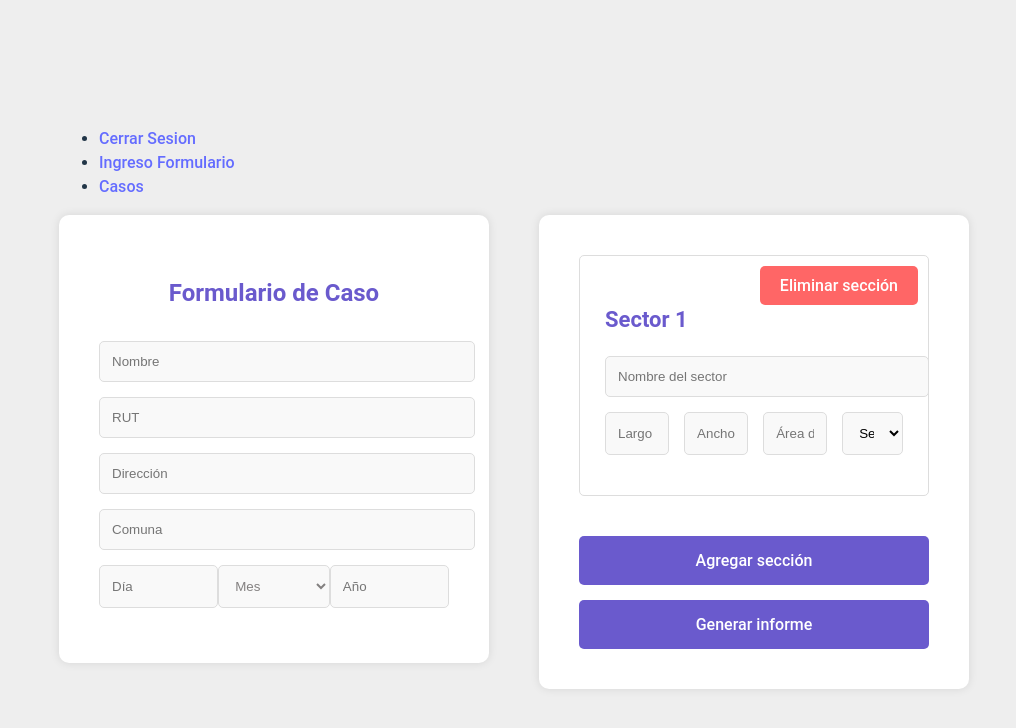
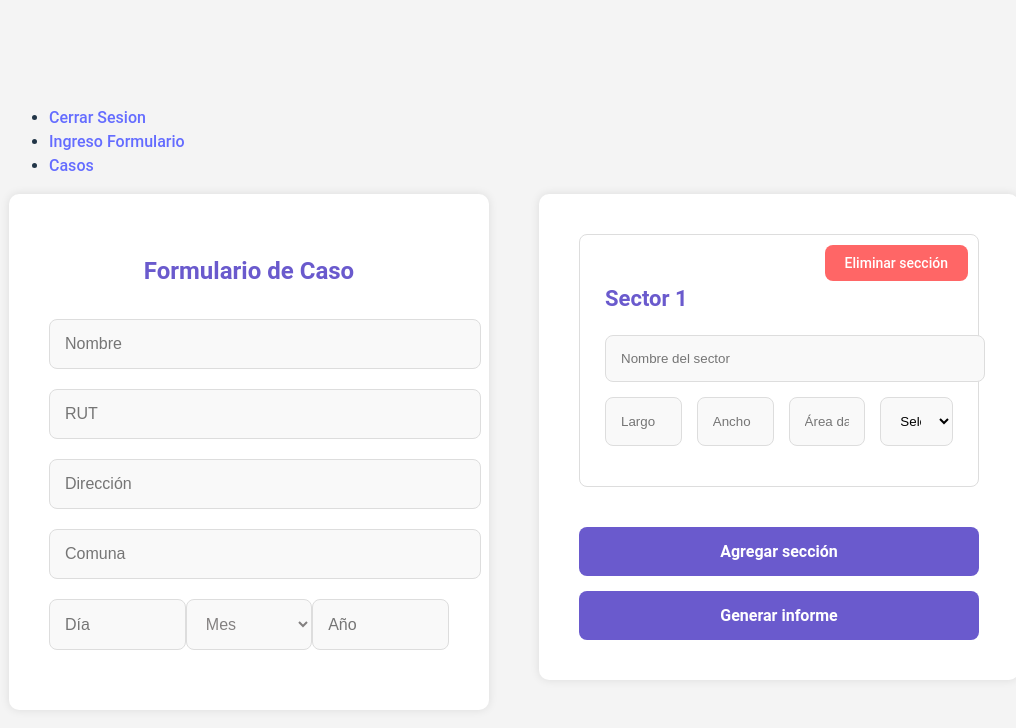
Before and after one commit to eduardoscrs/front-integra2, a React (Vite) app: page /ingreso-formulario in a window 1280 px wide. Shown: the top 728 px of the page, without its empty margins (126-1142 px from the left). Built offline with nearby package versions, Linux system fonts and the light colour scheme.

Commit message:
arreglo en css

```diff
--- a/src/styles/Formulario.css
+++ b/src/styles/Formulario.css
@@ -1,6 +1,6 @@
 body {
     font-family: 'Roboto', sans-serif;
-    background-color: #eeeeee;
+    background-color: #f4f4f4; /* Fondo gris claro */
     display: flex;
     justify-content: center;
     align-items: center;
@@ -20,25 +20,27 @@ body {
     padding: 40px;
     border-radius: 10px;
     box-shadow: 0 0 10px rgba(0, 0, 0, 0.1);
-    width: 350px;
+    width: 400px; /* Más ancho para mayor comodidad */
 }
 
 h2 {
     text-align: center;
     font-size: 24px;
-    color: #6a5acd;
+    color: #6a5acd; /* Púrpura */
     margin-bottom: 30px;
+    font-weight: bold;
 }
 
 form input[type="text"],
 form input[type="number"],
 form select {
     width: 100%;
-    padding: 12px;
-    margin-bottom: 15px;
+    padding: 15px; /* Inputs más grandes */
+    margin-bottom: 20px; /* Mayor espacio entre los inputs */
     border: 1px solid #ddd;
-    border-radius: 5px;
+    border-radius: 8px; /* Bordes más redondeados */
     background-color: #f9f9f9;
+    font-size: 16px; /* Texto más grande */
 }
 
 form input[type="text"].error,
@@ -55,7 +57,6 @@ form select:valid {
     background-color: #e6ffe6;
 }
 
-/* Contenedor de fechas (día, mes, año) */
 .date-container {
     display: flex;
     justify-content: space-between;
@@ -63,17 +64,17 @@ form select:valid {
 
 .date-container input[type="number"] {
     width: 30%;
-    padding: 12px;
+    padding: 15px; /* Inputs más grandes */
     border: 1px solid #ddd;
-    border-radius: 5px;
+    border-radius: 8px;
     background-color: #f9f9f9;
 }
 
 .date-container select {
     width: 35%;
-    padding: 12px;
+    padding: 15px; /* Inputs más grandes */
     border: 1px solid #ddd;
-    border-radius: 5px;
+    border-radius: 8px;
     background-color: #f9f9f9;
     color: #838080;
 }
@@ -82,20 +83,12 @@ form select:valid {
     color: #000;
 }
 
-small {
-    color: #ff6666;
-    font-size: 12px;
-    margin-top: -10px;
-    margin-bottom: 10px;
-    display: block;
-}
-
 /* Estilos para las secciones de los sectores */
 .sector-section {
     border: 1px solid #ddd;
     padding: 25px;
     margin-bottom: 20px;
-    border-radius: 5px;
+    border-radius: 8px;
     background-color: #ffffff;
     position: relative;
 }
@@ -104,40 +97,39 @@ small {
     font-size: 22px;
     color: #6a5acd;
     margin-bottom: 20px;
+    font-weight: bold;
 }
 
-/* Botón para eliminar secciones */
 button[type="button"].delete-section-button {
     background-color: #ff6666;
     color: white;
     padding: 10px 20px;
     border: none;
-    border-radius: 5px;
+    border-radius: 8px;
     position: absolute;
     top: 10px;
     right: 10px;
     cursor: pointer;
+    font-size: 14px;
 }
 
 button[type="button"].delete-section-button:hover {
     background-color: #e05555;
 }
 
-/* Inputs organizados en filas dentro de cada sector */
 .inputs-row {
     display: flex;
     gap: 15px;
 }
 
-/* Campos dentro de cada fila del sector */
 .sector-section input[type="text"],
 .sector-section input[type="number"],
 .sector-section select {
     width: 100%;
-    padding: 12px;
+    padding: 15px;
     margin-bottom: 15px;
     border: 1px solid #ddd;
-    border-radius: 5px;
+    border-radius: 8px;
     background-color: #f9f9f9;
 }
 
@@ -147,11 +139,12 @@ button[type="button"].delete-section-button:hover {
     color: white;
     padding: 15px;
     border: none;
-    border-radius: 5px;
+    border-radius: 8px;
     cursor: pointer;
     font-size: 16px;
     width: 100%;
     margin-top: 20px;
+    font-weight: bold;
 }
 
 .add-section-button:hover {
@@ -166,9 +159,10 @@ button[type="submit"] {
     background-color: #6a5acd;
     color: white;
     border: none;
-    border-radius: 5px;
+    border-radius: 8px;
     cursor: pointer;
     font-size: 16px;
+    font-weight: bold;
 }
 
 button[type="submit"]:hover {
```
